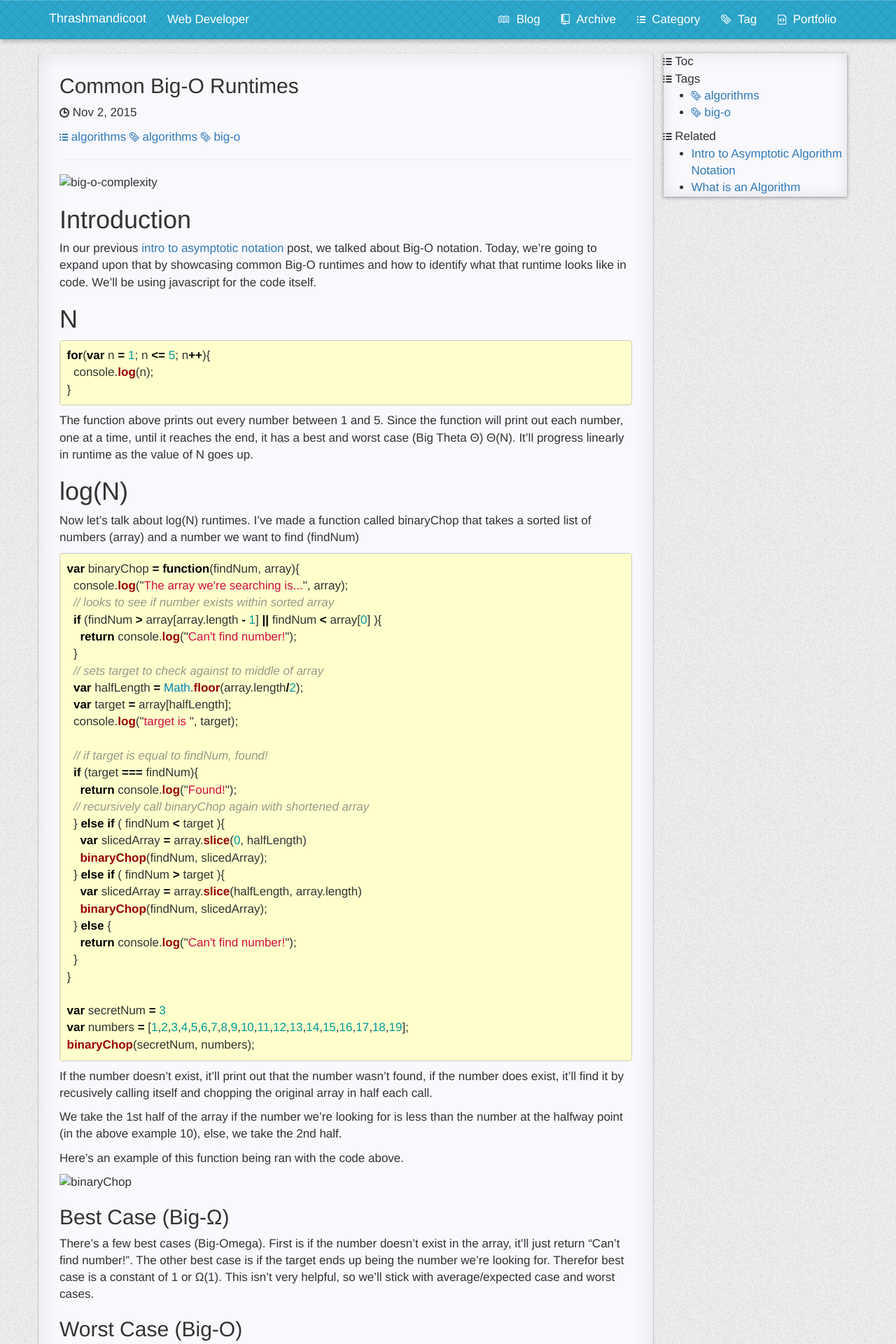
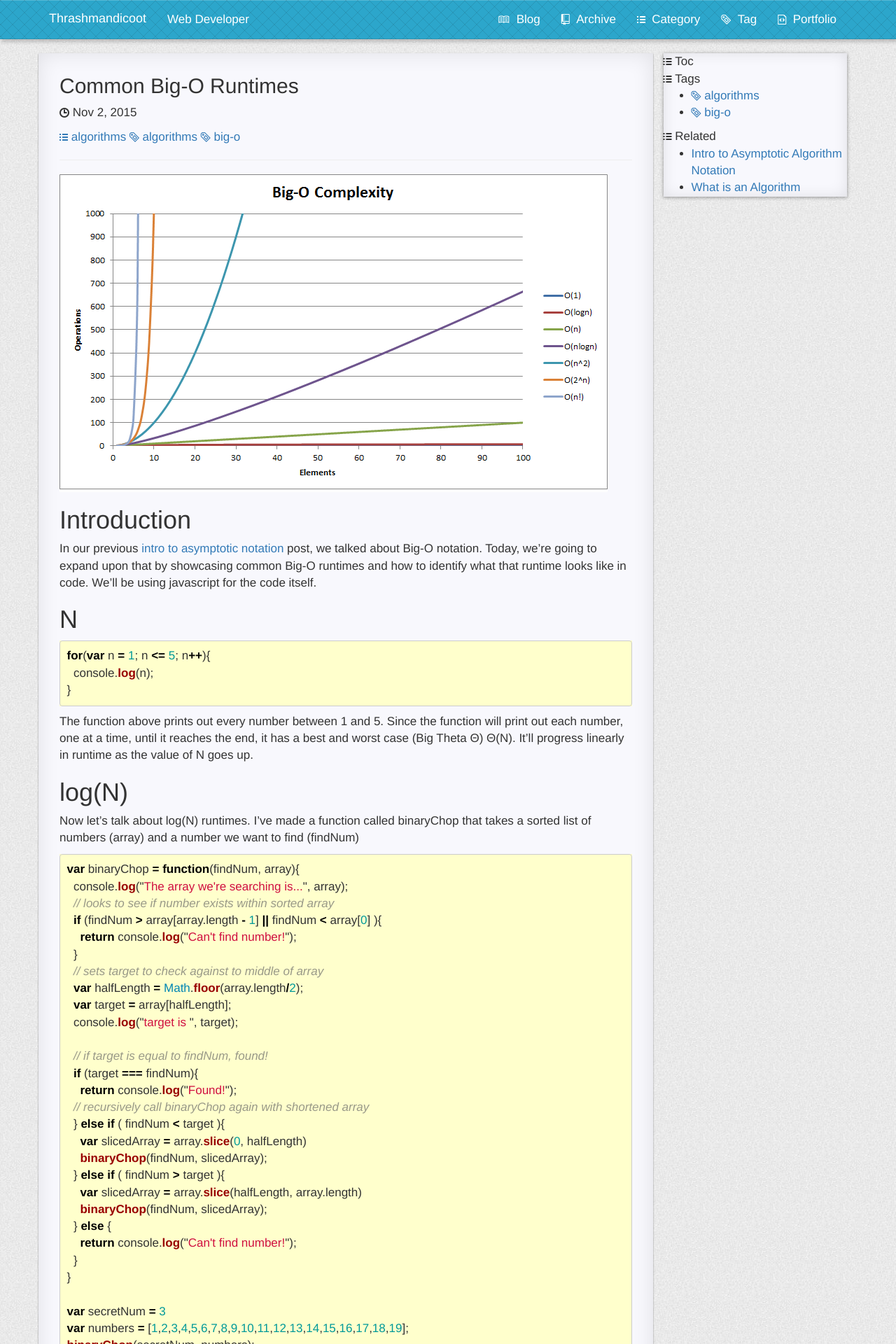
Before and after one commit to Thrashmandicoot/Thrashmandicoot.github.io, a Jekyll site: the page built from _posts/2015-11-2-common-big-o-runtimes.md, in a window 1280 px wide. Shown: the top 1920 px of the page at 70% size. Built offline with Jekyll 4.4.1, drawn with Linux system fonts in a browser that asks for light colours; nearby versions of some CDN libraries; Markdown is read by kramdown in place of the engine named in the settings; comment, search, counter and statistics services are not loaded.

Commit message:
Round 2 img add

```diff
--- a/_posts/2015-11-2-common-big-o-runtimes.md
+++ b/_posts/2015-11-2-common-big-o-runtimes.md
@@ -5,7 +5,7 @@ tags: algorithms big-o
 categories: algorithms
 ---
 <div class="toc"></div>
-![big-o-complexity]({{ site.url }}/assets/big-o-complexity.png)
+![big-o-complexity]({{ site.url }}/static/img/big-o-complexity.png)
 
 # Introduction
 
@@ -70,7 +70,7 @@ half.
 
 Here's an example of this function being ran with the code above.
 
-![binaryChop]({{ site.url }}/assets/binaryChop.png)
+![binaryChop]({{ site.url }}/static/img/binaryChop.png)
 
 ## Best Case (Big-Ω)
 
```
